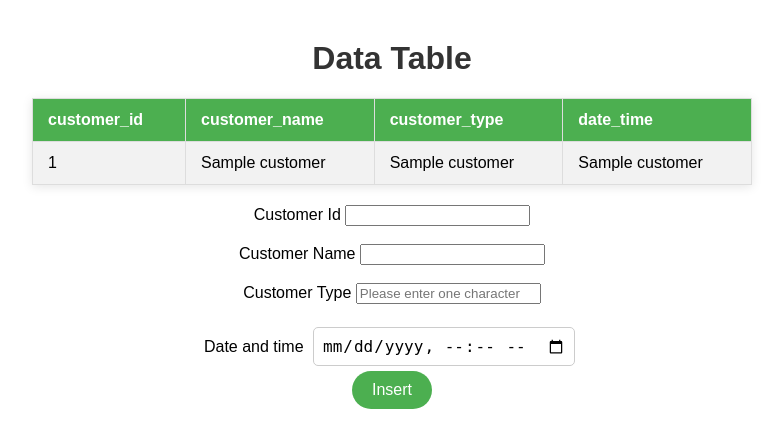
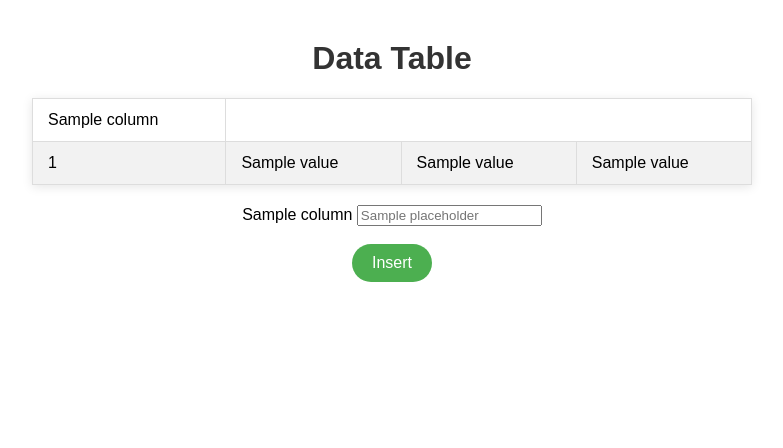
Before and after one commit to ArjunPA2001/mysql_webpage_demo, a Flask app: template templates/insert.html in a window 1280 px wide. Shown: the top 448 px of the page, without its empty margins (248-1031 px from the left). Run offline with Flask 3, Linux system fonts and the light colour scheme; the template is opened without the code that fills it: most values are stand-ins (such as "Sample title", 1, 10 or a date in 2020).

Commit message:
added orders table

```diff
--- a/app.py
+++ b/app.py
@@ -2,6 +2,15 @@ from flask import Flask, render_template, g, url_for, redirect, request
 import mysql.connector
 
 app = Flask(__name__)
+
+schema = {"customer_table":{"customer_id":{"type":"number"},
+                            "customer_name":{"type":"text","maxlength":45},
+                            "customer_type":{"type":"text","maxlength":1,"placeholder":"Please enter one character"},
+                            "date_time":{"type":"datetime-local"}},
+          "orders":{"order_id":{"type":"number"},
+                    "customer_id":{"type":"number"},
+                    "order_date":{"type":"datetime-local"},
+                    "amount":{"type":"number"}}}
 
 def get_db():
     if 'db' not in g:
@@ -36,48 +45,59 @@ def execute_query(query, q_type = 'select'):
 
 @app.route("/")
 def home():
-    query = "select * from `sys`.`customer_table`;"
+    return redirect("/display/customer_table")
+
+@app.route("/display/<table_name>")
+def display(table_name):
+    query = "select * from `sys`.`"+ table_name +"`;"
     resp = execute_query(query)
 
     if isinstance(resp, str):
         return resp
     else:
-        return render_template('index.html',customers = resp)
+        return render_template('display.html',values = resp, table_name = table_name, schema = schema[table_name])
 
-@app.route("/insert")
-def insert():
-    query = "select * from `sys`.`customer_table`;"
+@app.route("/insert/<table_name>")
+def insert(table_name):
+    query = "select * from `sys`.`"+ table_name +"`;"
     resp = execute_query(query)
 
     if isinstance(resp, str):
         return resp
     else:
-        return render_template('insert.html',customers = resp)
+        return render_template('insert.html',values = resp, table_name = table_name, schema = schema[table_name])
 
-@app.route("/delete")
-def delete():
-    query = "select * from `sys`.`customer_table`;"
+@app.route("/delete/<table_name>")
+def delete(table_name):
+    query = "select * from `sys`.`"+ table_name +"`;"
     resp = execute_query(query)
 
     if isinstance(resp, str):
         return resp
     else:
-        return render_template('delete.html',customers = resp)
+        return render_template('delete.html',values = resp, table_name = table_name, schema = schema[table_name])
 
-@app.route("/insert_form",methods=["POST"])
-def insert_form():
-    customer_id = request.form['customer_id']
-    customer_name = request.form['customer_name']
-    customer_type = request.form['customer_type']
-    date_time = request.form['date_time']
+@app.route("/insert_form/<table_name>",methods=["POST"])
+def insert_form(table_name):
+    columns = {}
+    strings = []
+    for column,args in schema[table_name].items():
+        columns[column] = request.form[column]
+        if args["type"] == "number":
+            strings.append(request.form[column])
+        elif args["type"] == "text":
+            strings.append("'" + request.form[column] + "'")
+        elif args["type"] == "datetime-local":
+            strings.append("'" + ' '.join(request.form[column].split('T')) + ":00'")
+    string = ", ".join(strings)
 
-    query = f"insert into `sys`.`customer_table` values (%d,'%s','%s','%s:00');" % (int(customer_id),customer_name,customer_type,' '.join(date_time.split('T')))
+    query = f"insert into `sys`.`%s` values (%s);" % (table_name,string)
     resp = execute_query(query,q_type="CRUD")
 
     if isinstance(resp, str):
         return resp
     else:
-        return redirect('/')
+        return redirect(url_for('display', table_name = table_name))
 
 @app.route("/delete_form",methods=["POST"])
 def delete_form():
@@ -87,7 +107,7 @@ def delete_form():
         if v == '':
             continue
 
-        if k == 'customer_id':
+        if k == 'customer_id' or k == 'order_id':
             filters.append(k+" = "+v)
         else:
             filters.append(k+" = '"+v+"'")
--- a/templates/delete.html
+++ b/templates/delete.html
@@ -1,4 +1,4 @@
-{% extends 'index.html' %}
+{% extends 'display.html' %}
 
 {% block action %}
 <form action="{{ url_for('delete_form') }}" method="POST">
--- /dev/null
+++ b/templates/display.html
@@ -0,0 +1,33 @@
+<!-- templates/table.html -->
+<!DOCTYPE html>
+<html>
+<head>
+    <title>Flask Table</title>
+    <link rel="stylesheet" type="text/css" href="..\static\style.css">
+</head>
+<body>
+    <h1>Data Table</h1>
+    <table border="1">
+        <tr>
+            {% for column,args in schema.items() %}
+            <td>{{ column }}</td>
+            {% endfor %}
+        </tr>
+        {% for value in values %}
+        <tr>
+            <td>{{ value[0] }}</td>
+            <td>{{ value[1] }}</td>
+            <td>{{ value[2] }}</td>
+            <td>{{ value[3] }}</td>
+        </tr>
+        {% endfor %}
+    </table>
+    <div class = "centered">
+        {% block action %}
+        <button onclick="window.location.href='/insert/{{ table_name }}'" type="button">Insert</button>
+        <button onclick="window.location.href='/delete/{{ table_name }}'" type="button">Delete</button>
+        <button onclick="window.location.href='/display/orders'" type="button">Orders</button>
+        {% endblock %}
+    </div>
+</body>
+</html>
--- a/templates/index.html
+++ /dev/null
@@ -1,33 +0,0 @@
-<!-- templates/table.html -->
-<!DOCTYPE html>
-<html>
-<head>
-    <title>Flask Table</title>
-    <link rel="stylesheet" type="text/css" href="static\style.css">
-</head>
-<body>
-    <h1>Data Table</h1>
-    <table border="1">
-        <tr>
-            <th>customer_id</th>
-            <th>customer_name</th>
-            <th>customer_type</th>
-            <th>date_time</th>
-        </tr>
-        {% for customer in customers %}
-        <tr>
-            <td>{{ customer[0] }}</td>
-            <td>{{ customer[1] }}</td>
-            <td>{{ customer[2] }}</td>
-            <td>{{ customer[3] }}</td>
-        </tr>
-        {% endfor %}
-    </table>
-    <div class = "centered">
-        {% block action %}
-        <button onclick="window.location.href='/insert'" type="button">Insert</button>
-        <button onclick="window.location.href='/delete'" type="button">Delete</button>
-        {% endblock %}
-    </div>
-</body>
-</html>
--- a/templates/insert.html
+++ b/templates/insert.html
@@ -1,18 +1,17 @@
-{% extends 'index.html' %}
+{% extends 'display.html' %}
 
 {% block action %}
-<form action="{{ url_for('insert_form') }}" method="POST">
-    <label for="customer_id">Customer Id</label>
-    <input type="number" name="customer_id" id="customer_id" required><br><br>
-
-    <label for="customer_name">Customer Name</label>
-    <input type="text" name="customer_name" id="customer_name" required><br><br>
-
-    <label for="customer_type">Customer Type</label>
-    <input type="text" name="customer_type" id="customer_type" maxlength="1" placeholder="Please enter one character" required><br><br>
-
-    <label for="date_time">Date and time</label>
-    <input type="datetime-local" name="date_time" id="date_time" required><br>
+<form action="{{ url_for('insert_form', table_name = table_name) }}" method="POST">
+    {% for column,args in schema.items() %}
+    <label for="{{ column }}">{{ column }}</label>
+    <input
+        type="{{ args.type }}"
+        name="{{ column }}"
+        id="{{ column }}"
+        {% if args.maxlength %}maxlength="{{ args.maxlength }}"{% endif %}
+        {% if args.placeholder %}placeholder="{{ args.placeholder }}"{% endif %}
+        required><br><br>
+    {% endfor %}
 
     <button type="submit">Insert</button>
 </form>
```
Also changed, not shown: static/script.js (added).
